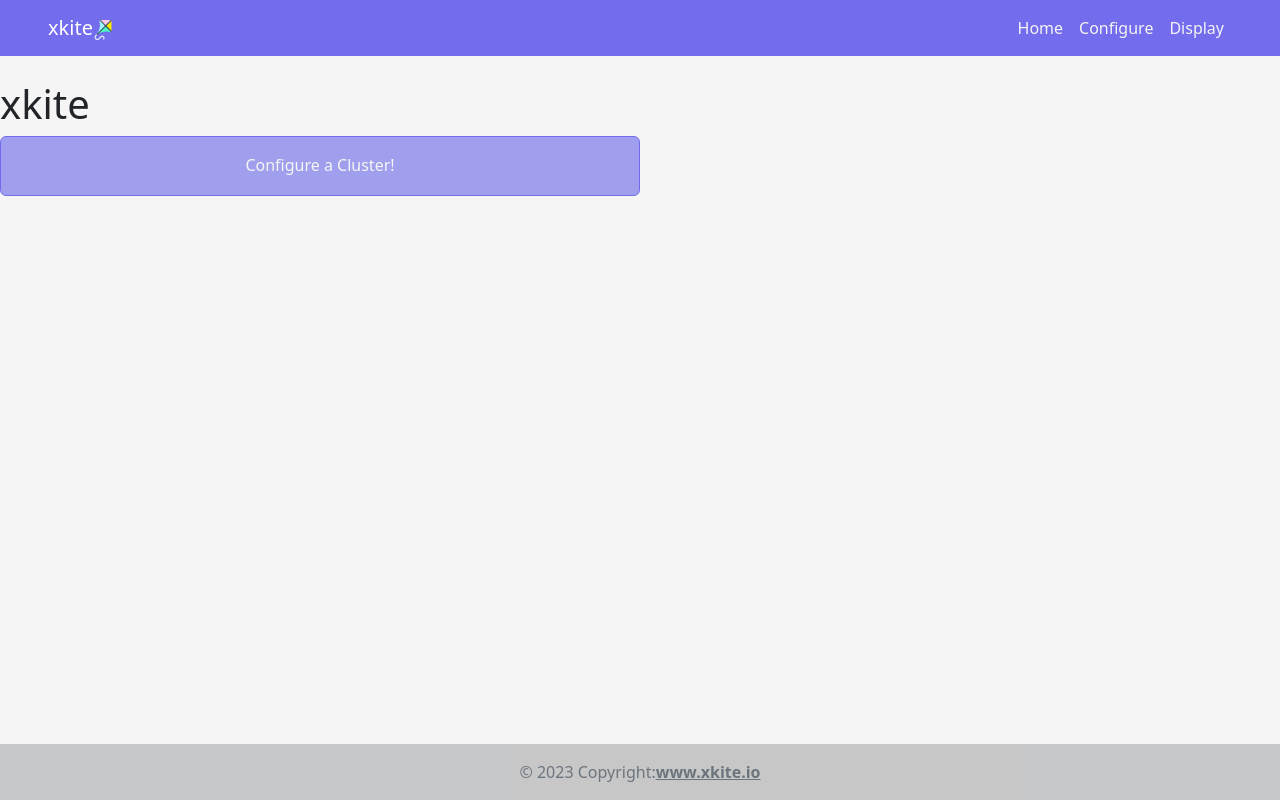
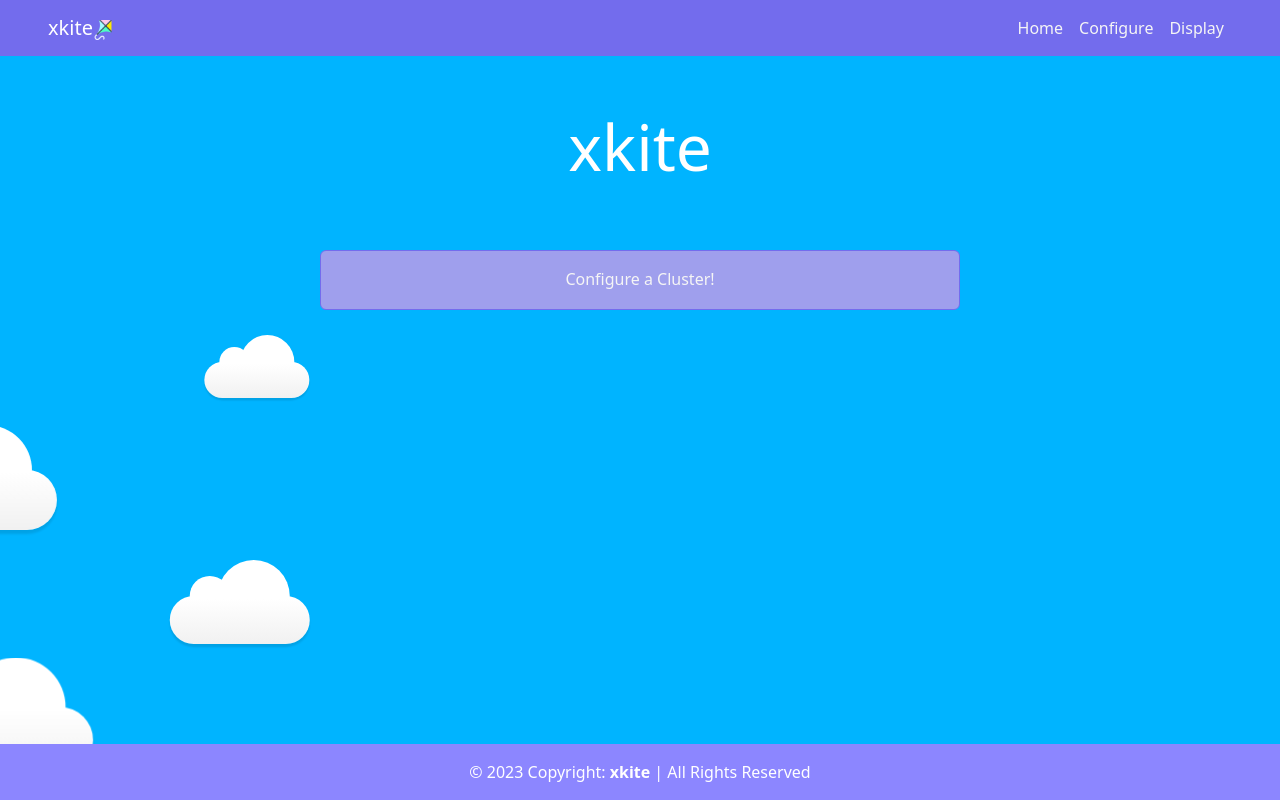
Before and after one commit to oslabs-beta/xkite, a Next.js app: page / in a window 1280 px wide. Built offline with nearby package versions, Linux system fonts and the light colour scheme.

Commit message:
add landing page styling

```diff
--- a/src/pages/_document.tsx
+++ b/src/pages/_document.tsx
@@ -10,10 +10,27 @@ export default function Document() {
         <header>
           <NavBar />
         </header>
+        <div id='background-wrap'>
+          <div className='x1'>
+            <div className='cloud'></div>
+          </div>
+          <div className='x2'>
+            <div className='cloud'></div>
+          </div>
+          <div className='x3'>
+            <div className='cloud'></div>
+          </div>
+          <div className='x4'>
+            <div className='cloud'></div>
+          </div>
+          <div className='x5'>
+            <div className='cloud'></div>
+          </div>
+        </div>
         <br />
         <Main />
         <NextScript />
-        <footer className='fixed-bottom'>
+        <footer>
           <Footer />
         </footer>
       </body>
--- a/src/pages/components/Footer.tsx
+++ b/src/pages/components/Footer.tsx
@@ -1,18 +1,12 @@
 import React from 'react';
-import { MDBFooter } from 'mdb-react-ui-kit';
 
 export default function Footer() {
   return (
-    <MDBFooter bgColor='light' className='text-center text-lg-start text-muted'>
-      <div
-        className='text-center p-3'
-        style={{ backgroundColor: 'rgba(0, 0, 0, 0.2)' }}
-      >
-        © 2023 Copyright:
-        <a className='text-reset fw-bold' href='https:www.xkite.io'>
-          www.xkite.io
-        </a>
+    <footer className='footer'>
+      <div className='text-center p-3'>
+        © 2023 Copyright: <a href='https:www.xkite.io'>xkite</a> | All Rights
+        Reserved
       </div>
-    </MDBFooter>
+    </footer>
   );
 }
--- a/src/pages/index.tsx
+++ b/src/pages/index.tsx
@@ -9,7 +9,7 @@ export default function Home() {
         <meta name='description' content='xkite landing page' />
         <meta name='viewport' content='width=device-width, initial-scale=1' />
       </Head>
-      <main>
+      <main className='landing-page'>
         <h1>xkite</h1>
         <Button variant='secondary' href='/setup'>
           Configure a Cluster!
--- a/src/styles/styles.scss
+++ b/src/styles/styles.scss
@@ -1,6 +1,4 @@
 body {
-  background-color: #f5f5f5;
-
   #setupHeader {
     display: flex;
   }
@@ -10,7 +8,7 @@ body {
     font-size: 20px;
   }
 
-  .metric-header{
+  .metric-header {
     font-weight: 540;
     font-size: 25px;
   }
@@ -58,7 +56,7 @@ body {
   .buttons {
     display: flex;
   }
-  .btn.btn-secondary{
+  .btn.btn-secondary {
     background: linear-gradient(to left, #9f9fed 50%, #736ced 50%) right;
     background-size: 200%;
     transition: 0.3s ease-out;
@@ -97,7 +95,7 @@ body {
     padding-bottom: 15px;
   }
 
-  #generalHeader{
+  #generalHeader {
     text-align: center;
     font-weight: 245;
     font-size: 50px;
@@ -156,9 +154,200 @@ body {
     flex-wrap: wrap;
   }
 
-  .metrics2{
+  .metrics2 {
     display: flex;
     justify-content: space-around;
     flex-wrap: wrap;
   }
+
+  background: #00b4ff;
+  color: #333;
+  height: 100vh;
+  margin: 0;
+  padding: 0;
+  overflow-x: hidden;
 }
+
+// background: #2a2929;
+
+/* START OF BACKGROUND ANIMATION */
+#background-wrap {
+  bottom: 0;
+  left: 0;
+  padding-top: 200px;
+  position: fixed;
+  right: 0;
+  top: 0;
+  z-index: -1;
+}
+
+/* Keyframes */
+@-webkit-keyframes animateCloud {
+  0% {
+    margin-left: -1000px;
+  }
+  100% {
+    margin-left: 100%;
+  }
+}
+
+@-moz-keyframes animateCloud {
+  0% {
+    margin-left: -1000px;
+  }
+  100% {
+    margin-left: 100%;
+  }
+}
+
+@keyframes animateCloud {
+  0% {
+    margin-left: -1000px;
+  }
+  100% {
+    margin-left: 100%;
+  }
+}
+
+/* Animations */
+.x1 {
+  -webkit-animation: animateCloud 35s linear infinite;
+  -moz-animation: animateCloud 35s linear infinite;
+  animation: animateCloud 35s linear infinite;
+
+  -webkit-transform: scale(0.65);
+  -moz-transform: scale(0.65);
+  transform: scale(0.65);
+}
+
+.x2 {
+  -webkit-animation: animateCloud 20s linear infinite;
+  -moz-animation: animateCloud 20s linear infinite;
+  animation: animateCloud 20s linear infinite;
+
+  -webkit-transform: scale(0.3);
+  -moz-transform: scale(0.3);
+  transform: scale(0.3);
+}
+
+.x3 {
+  -webkit-animation: animateCloud 30s linear infinite;
+  -moz-animation: animateCloud 30s linear infinite;
+  animation: animateCloud 30s linear infinite;
+
+  -webkit-transform: scale(0.5);
+  -moz-transform: scale(0.5);
+  transform: scale(0.5);
+}
+
+.x4 {
+  -webkit-animation: animateCloud 18s linear infinite;
+  -moz-animation: animateCloud 18s linear infinite;
+  animation: animateCloud 18s linear infinite;
+
+  -webkit-transform: scale(0.4);
+  -moz-transform: scale(0.4);
+  transform: scale(0.4);
+}
+
+.x5 {
+  -webkit-animation: animateCloud 25s linear infinite;
+  -moz-animation: animateCloud 25s linear infinite;
+  animation: animateCloud 25s linear infinite;
+
+  -webkit-transform: scale(0.55);
+  -moz-transform: scale(0.55);
+  transform: scale(0.55);
+}
+
+/* Objects */
+.cloud {
+  background: #fff;
+  background: -moz-linear-gradient(top, #fff 5%, #f1f1f1 100%);
+  background: -webkit-gradient(
+    linear,
+    left top,
+    left bottom,
+    color-stop(5%, #fff),
+    color-stop(100%, #f1f1f1)
+  );
+  background: -webkit-linear-gradient(top, #fff 5%, #f1f1f1 100%);
+  background: -o-linear-gradient(top, #fff 5%, #f1f1f1 100%);
+  background: -ms-linear-gradient(top, #fff 5%, #f1f1f1 100%);
+  background: linear-gradient(top, #fff 5%, #f1f1f1 100%);
+  filter: progid:DXImageTransform.Microsoft.gradient( startColorstr='#fff', endColorstr='#f1f1f1',GradientType=0 );
+
+  -webkit-border-radius: 100px;
+  -moz-border-radius: 100px;
+  border-radius: 100px;
+
+  -webkit-box-shadow: 0 8px 5px rgba(0, 0, 0, 0.1);
+  -moz-box-shadow: 0 8px 5px rgba(0, 0, 0, 0.1);
+  box-shadow: 0 8px 5px rgba(0, 0, 0, 0.1);
+
+  height: 120px;
+  position: relative;
+  width: 350px;
+}
+
+.cloud:after,
+.cloud:before {
+  background: #fff;
+  content: '';
+  position: absolute;
+  z-index: -1;
+}
+
+.cloud:after {
+  -webkit-border-radius: 100px;
+  -moz-border-radius: 100px;
+  border-radius: 100px;
+
+  height: 100px;
+  left: 50px;
+  top: -50px;
+  width: 100px;
+}
+
+.cloud:before {
+  -webkit-border-radius: 200px;
+  -moz-border-radius: 200px;
+  border-radius: 200px;
+
+  width: 180px;
+  height: 180px;
+  right: 50px;
+  top: -90px;
+}
+/* END OF BACKGROUND ANIMATION */
+
+.footer {
+  background-color: #8c86ff;
+  position: fixed;
+  left: 0;
+  bottom: 0;
+  width: 100%;
+
+  div {
+    color: white;
+  }
+  a {
+    color: white;
+    text-decoration: none;
+    font-weight: 700;
+  }
+}
+
+.landing-page {
+  display: flex;
+  flex-direction: column;
+  justify-content: center;
+  align-items: center;
+
+  h1 {
+    font-size: 4rem;
+    color: white;
+    margin-top: 1.8rem;
+    margin-bottom: 4rem;
+  }
+}
```
